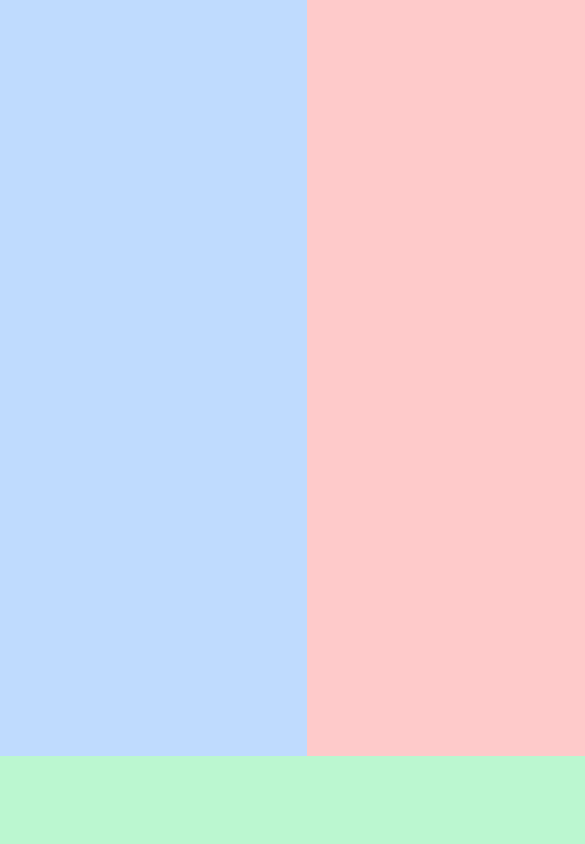
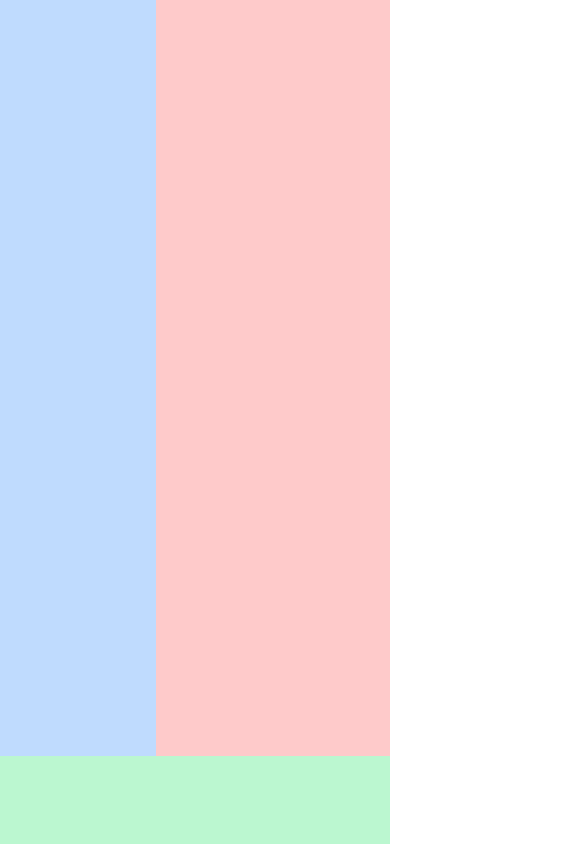
Before and after one commit to pixelzee3/tesla-model-3y-ui, a Vue app: page / in a window 390 px wide. Shown: the top 844 px of the page, 585 px wide, since content can reach past the window. Built offline with nearby package versions, Linux system fonts and the light colour scheme.

Commit message:
Removed min width and made UI fully responsive.

```diff
--- a/src/components/UI.vue
+++ b/src/components/UI.vue
@@ -4,7 +4,7 @@ import Infotainment from './Infotainment.vue';
 import Toolbar from './Toolbar.vue';
 </script>
 <template>
-  <div class="min-w-[48rem] h-screen overflow-auto flex flex-col flex-nowrap">
+  <div class="w-screen h-screen overflow-auto flex flex-col flex-nowrap">
     <!-- UI is divided into main section and toolbar -->
 
     <!-- Main section: -->
```
